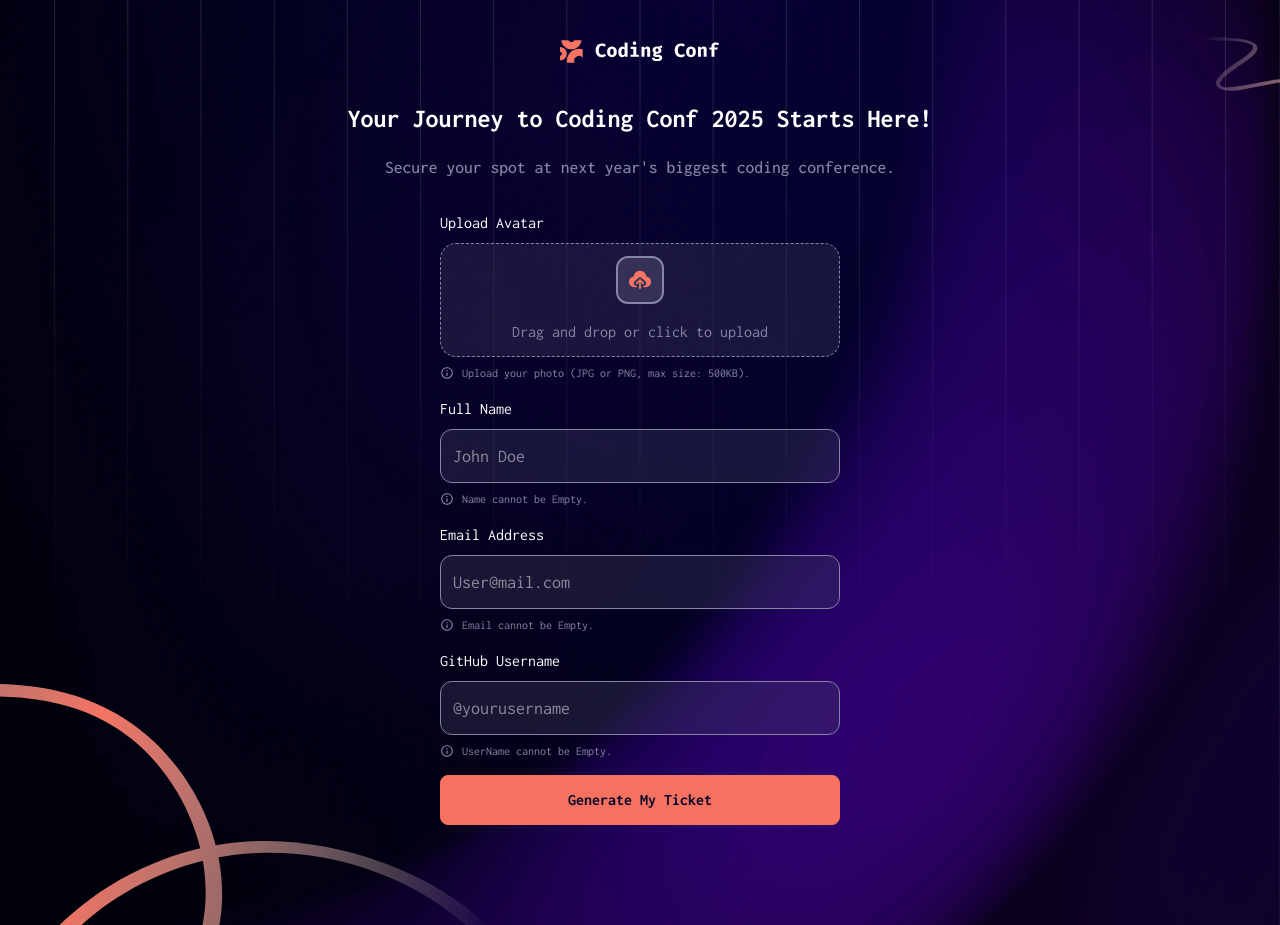
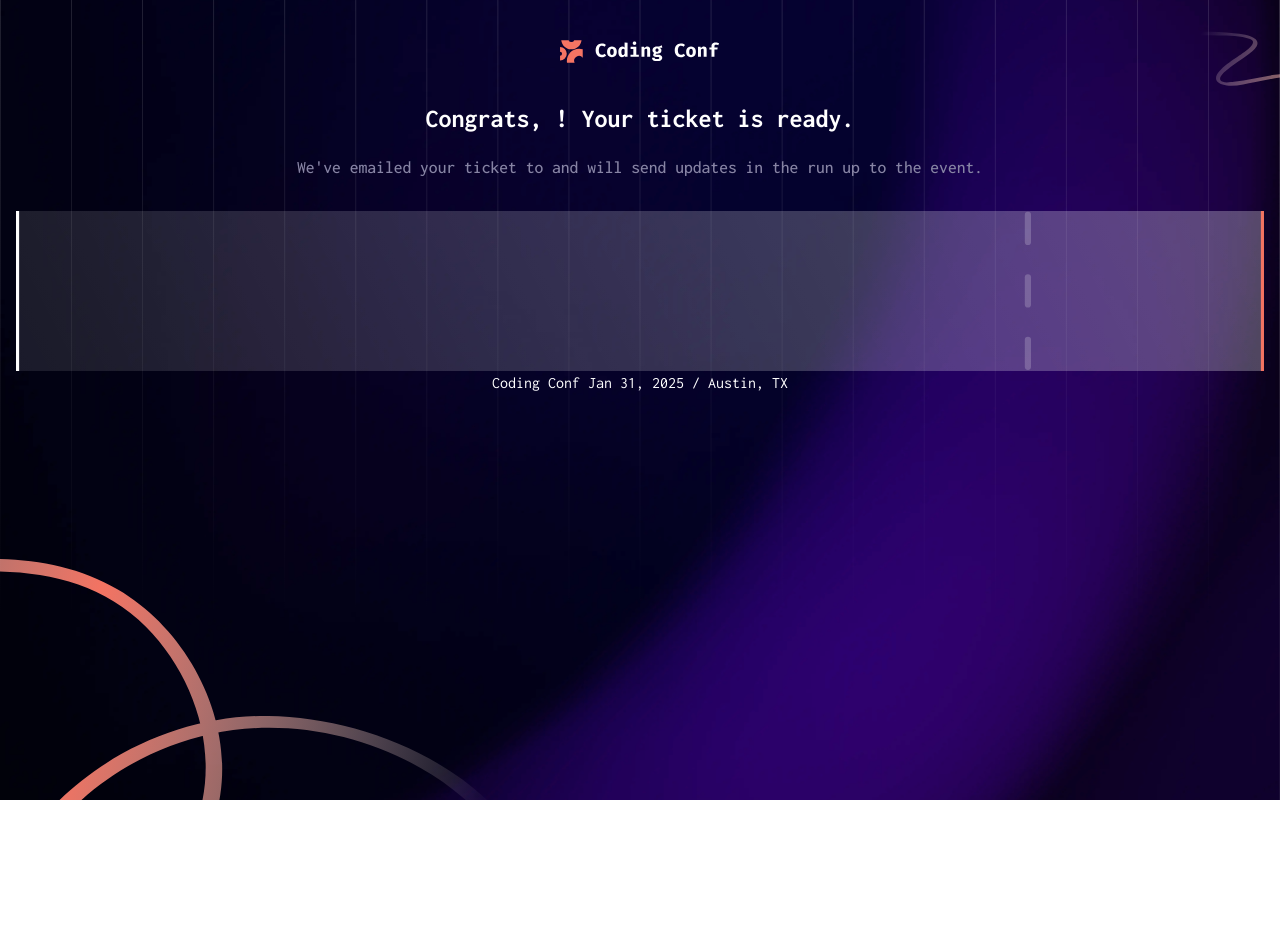
Before and after one commit to D-KILLJOY/FEM-conference-ticket-generator, a React (Vite) app: page / in a window 1280 px wide. After the commit the page ends 800 px from the top, so only its background shows below. Built offline with nearby package versions, Linux system fonts and the light colour scheme.

Commit message:
Added form validation and started creation of ticket page

```diff
--- a/src/App.tsx
+++ b/src/App.tsx
@@ -11,8 +11,15 @@ import mainLogo from "./assets/images/logo-full.svg";
 // import squigglyTop from "./assets/images/pattern-squiggly-line-top.svg";
 import Form from "./Components/Form.tsx";
 import Ticket from "./Components/Ticket.tsx";
+
+type dispState = "form" | "ticket";
+
 function App() {
-    const [status, setStatus] = useState<"form" | "ticket">("form");
+    const [status, setStatus] = useState<dispState>("ticket");
+
+    function dispSet(stat: dispState) {
+        setStatus(stat);
+    }
 
     return (
         <main className="py-10 pb-25 px-4 w-full mx-auto min-h-screen bg-size-[cover,7.5rem,15.625rem] bg-position-[center,100%_4%,bottom_left] bg-no-repeat relative lg:bg-size-[cover,7.5rem,40%] flex flex-col items-center">
@@ -22,7 +29,7 @@ function App() {
                 className="mx-auto w-40 mb-10"
             />
 
-            {status === "form" ? <Form /> : <Ticket />}
+            {status === "form" ? <Form dispToggle={dispSet} /> : <Ticket />}
         </main>
     );
 }
--- a/src/Components/Form.tsx
+++ b/src/Components/Form.tsx
@@ -2,11 +2,19 @@ import { useEffect, useState } from "react";
 import iconUpload from "../assets/images/icon-upload.svg";
 import { MdInfoOutline } from "react-icons/md";
 
+type dispState = "form" | "ticket";
+
+type FieldKey = "name" | "email" | "github";
+
 type InputField = {
-    value: null | string;
+    value: string;
     error: boolean;
     errormsg: string;
 };
+
+interface formProps {
+    dispToggle: (state: dispState) => void;
+}
 
 type UserDetails = {
     avatar: InputField;
@@ -15,7 +23,7 @@ type UserDetails = {
     github: InputField;
 };
 
-function Form() {
+function Form({ dispToggle }: formProps) {
     const [userDetails, setUserDetails] = useState<UserDetails>({
         avatar: {
             value: "",
@@ -28,8 +36,10 @@ function Form() {
     });
 
     const maxSize = 500 * 1024;
+    const emailRegex = /^[a-zA-Z0-9._%+-]+@[a-zA-Z0-9.-]+\.[a-zA-Z]{2,}$/;
+    const usernameRegex = /^@[a-zA-Z0-9_](?:[a-zA-Z0-9_.]{0,28}[a-zA-Z0-9_])?$/;
 
-    const handleFile = (file: File | undefined) => {
+    function handleFile(file: File | undefined) {
         if (!file) return;
 
         if (userDetails.avatar.value) {
@@ -49,7 +59,7 @@ function Form() {
             setUserDetails((prev) => ({
                 ...prev,
                 avatar: {
-                    value: null,
+                    value: "",
                     error: true,
                     errormsg: "Only PNG or JPG images allowed",
                 },
@@ -62,7 +72,7 @@ function Form() {
             setUserDetails((prev) => ({
                 ...prev,
                 avatar: {
-                    value: null,
+                    value: "",
                     error: true,
                     errormsg:
                         "File too large, Please upload a photo under under 500KB.",
@@ -79,7 +89,19 @@ function Form() {
                 errormsg: " ",
             },
         }));
-    };
+    }
+
+    function updateInput(key: FieldKey, value: string) {
+        setUserDetails((prev) => ({
+            ...prev,
+            [key]: {
+                ...prev[key],
+                value,
+                error: false,
+                errormsg: "",
+            },
+        }));
+    }
 
     useEffect(() => {
         return () => {
@@ -94,27 +116,101 @@ function Form() {
         setUserDetails((prev) => ({
             ...prev,
             avatar: {
-                value: null,
+                value: "",
                 error: false,
                 errormsg: "",
             },
         }));
     }
 
-    const imgChange = (e: React.ChangeEvent<HTMLInputElement>) => {
+    function imgChange(e: React.ChangeEvent<HTMLInputElement>) {
         const file = e.target.files?.[0];
         if (file) {
             handleFile(file);
         }
-    };
+    }
 
-    const imgDrop = (e: React.DragEvent<HTMLLabelElement>) => {
+    function imgDrop(e: React.DragEvent<HTMLDivElement>) {
         e.preventDefault();
         const file = e.dataTransfer.files?.[0];
         if (file) {
             handleFile(file);
         }
+    }
+
+    function formValidate(e: React.FormEvent<HTMLFormElement>) {
+        e.preventDefault();
+
+        const updatedStatus = {
+            avatar: {
+                ...userDetails.avatar,
+                error: userDetails.avatar.value.trim() === "",
+                errormsg:
+                    userDetails.name.value.trim() === ""
+                        ? "You need to upload a photo"
+                        : "",
+            },
+
+            name: {
+                ...userDetails.name,
+                error:
+                    userDetails.name.value.trim() === "" ||
+                    userDetails.name.value.trim().length < 2,
+
+                errormsg:
+                    userDetails.name.value.trim() === ""
+                        ? "Name cannot be empty"
+                        : userDetails.name.value.trim().length < 2
+                          ? "Name must be at least 2 Characters long"
+                          : "",
+            },
+
+            email: {
+                ...userDetails.email,
+                error:
+                    userDetails.email.value.trim() === "" ||
+                    !emailRegex.test(userDetails.email.value.trim()),
+                errormsg:
+                    userDetails.email.value.trim() === ""
+                        ? "Email cannot be empty"
+                        : emailRegex.test(userDetails.email.value.trim())
+                          ? ""
+                          : "Looks like this is not an email",
+            },
+            github: {
+                ...userDetails.github,
+                error:
+                    userDetails.github.value.trim() === "" ||
+                    !usernameRegex.test(userDetails.github.value.trim()) ||
+                    userDetails.github.value.trim().length < 2,
+                errormsg:
+                    userDetails.github.value.trim() === ""
+                        ? "Github username cannot be empty"
+                        : usernameRegex.test(userDetails.github.value.trim())
+                          ? "Invalid username, include an @ before your username"
+                          : "",
+            },
         };
+
+        setUserDetails(updatedStatus);
+        toggleState(updatedStatus);
+    }
+
+    function toggleState(status: UserDetails) {
+        const allValid =
+            status.avatar.value.trim() !== "" &&
+            !status.avatar.error &&
+            status.name.value.trim() !== "" &&
+            !status.name.error &&
+            status.email.value.trim() !== "" &&
+            !status.email.error &&
+            status.github.value.trim() !== "" &&
+            !status.github.error;
+
+        if (!allValid) return;
+
+        dispToggle("ticket");
+    }
 
     return (
         <>
@@ -126,14 +222,15 @@ function Form() {
                     Secure your spot at next year's biggest coding conference.
                 </p>
             </header>
-            <form className="w-full max-w-100">
+            <form onSubmit={formValidate} className="w-full max-w-100">
                 <div className="mb-4">
                     <p className="mb-2">Upload Avatar</p>
-                    <label
+                    <div
                         onDrop={imgDrop}
                         onDragOver={(e) => e.preventDefault()}
                         className="border w-full border-dashed flex flex-col justify-center items-center bg-Neutral-700/30 p-3 rounded-2xl border-Neutral-500 "
                     >
+                        <label className="mb-4 cursor-pointer">
                             <img
                                 src={
                                     userDetails.avatar.value
@@ -141,7 +238,7 @@ function Form() {
                                         : iconUpload
                                 }
                                 alt=""
-                            className={`border-2 border-Neutral-500 bg-Neutral-700/55 rounded-xl mb-4 w-12 h-12 ${userDetails.avatar.value ? "" : "p-2"}`}
+                                className={`border-2 border-Neutral-500 bg-Neutral-700/55 rounded-xl  w-12 h-12 ${userDetails.avatar.value ? "" : "p-2"}`}
                             />
                             <input
                                 onChange={imgChange}
@@ -150,6 +247,7 @@ function Form() {
                                 hidden
                                 className="w-full"
                             />
+                        </label>
                         {userDetails.avatar.value ? (
                             <div className="flex gap-2 items-center">
                                 <button
@@ -171,7 +269,7 @@ function Form() {
                                 Drag and drop or click to upload
                             </p>
                         )}
-                    </label>
+                    </div>
                     {userDetails.avatar.error === false ? (
                         <span className="flex justify-start items-center text-xs mt-2 gap-2 text-Neutral-500">
                             <MdInfoOutline className="text-sm" />
@@ -191,42 +289,66 @@ function Form() {
 
                     <input
                         type="text"
-                        className="w-full border rounded-xl bg-Neutral-700/30 p-3  border-Neutral-500 text-lg"
+                        id="name"
+                        name="name"
+                        value={userDetails.name.value}
+                        onChange={(e) =>
+                            updateInput("name", e.currentTarget.value)
+                        }
+                        className={`w-full border rounded-xl bg-Neutral-700/30 p-3  border-Neutral-500 text-lg ${userDetails.name.error ? "border-red-400" : ""}`}
                         placeholder="John Doe"
                     />
 
-                    <span className="flex justify-start items-center text-xs mt-2 gap-2 text-Neutral-500">
+                    {userDetails.name.error && (
+                        <span className="flex justify-start items-center text-xs mt-2 gap-2 text-red-400">
                             <MdInfoOutline className="text-sm" />
-                        <p className="co">Name cannot be Empty.</p>
+                            <p>{userDetails.name.errormsg}</p>
                         </span>
+                    )}
                 </div>
                 <div className="mb-4">
                     <p className="mb-2">Email Address</p>
 
                     <input
-                        type="text"
-                        className="w-full border rounded-xl bg-Neutral-700/30 p-3  border-Neutral-500 text-lg cursor-pointer"
+                        type="email"
+                        id="email"
+                        name="email"
+                        value={userDetails.email.value}
+                        onChange={(e) =>
+                            updateInput("email", e.currentTarget.value)
+                        }
+                        className={`w-full border rounded-xl bg-Neutral-700/30 p-3  border-Neutral-500 text-lg ${userDetails.email.error ? "border-red-400" : ""}`}
                         placeholder="User@mail.com"
                     />
 
-                    <span className="flex justify-start items-center text-xs mt-2 gap-2 text-Neutral-500">
+                    {userDetails.email.error && (
+                        <span className="flex justify-start items-center text-xs mt-2 gap-2 text-red-400">
                             <MdInfoOutline className="text-sm" />
-                        <p className="co">Email cannot be Empty.</p>
+                            <p>{userDetails.email.errormsg}</p>
                         </span>
+                    )}
                 </div>
-                <div className="mb-4">
+                <div className="mb-6">
                     <p className="mb-2">GitHub Username</p>
 
                     <input
                         type="text"
-                        className="w-full border rounded-xl bg-Neutral-700/30 p-3  border-Neutral-500 text-lg cursor-pointer"
+                        id="github"
+                        name="github"
+                        value={userDetails.github.value}
+                        onChange={(e) =>
+                            updateInput("github", e.currentTarget.value)
+                        }
+                        className={`w-full border rounded-xl bg-Neutral-700/30 p-3  border-Neutral-500 text-lg ${userDetails.github.error ? "border-red-400" : ""}`}
                         placeholder="@yourusername"
                     />
 
-                    <span className="flex justify-start items-center text-xs mt-2 gap-2 text-Neutral-500">
+                    {userDetails.github.error && (
+                        <span className="flex justify-start items-center text-xs mt-2 gap-2 text-red-400">
                             <MdInfoOutline className="text-sm" />
-                        <p className="co">UserName cannot be Empty.</p>
+                            <p>{userDetails.github.errormsg}</p>
                         </span>
+                    )}
                 </div>
 
                 <button
--- a/src/Components/Ticket.tsx
+++ b/src/Components/Ticket.tsx
@@ -3,17 +3,15 @@ function Ticket() {
         <>
             <header className="px-2">
                 <h1 className="font-bold text-[1.625rem] text-center mb-5 leading-8">
-                    Your Journey to Coding Conf 2025 Starts Here!
+                    Congrats, ! Your ticket is ready.
                 </h1>
                 <p className="mb-8 text-Neutral-500 text-[1.1rem] leading-6 font-medium text-center">
-                    Secure your spot at next year's biggest coding conference.
+                    We've emailed your ticket to and will send updates in the
+                    run up to the event.
                 </p>
-            </header>{" "}
-            <p>
-                Congrats, ! Your ticket is ready. We've emailed your ticket to
-                and will send updates in the run up to the event. Coding Conf
-                Jan 31, 2025 / Austin, TX
-            </p>
+            </header>
+            <section className="ticket  w-full h-40"></section>
+            <p>Coding Conf Jan 31, 2025 / Austin, TX</p>
         </>
     );
 }
--- a/src/index.css
+++ b/src/index.css
@@ -32,3 +32,7 @@ main {
     md:bg-[url('./assets/images/pattern-lines.svg'),url('./assets/images/pattern-squiggly-line-top.svg'),url('./assets/images/pattern-squiggly-line-bottom-mobile-tablet.svg')]
     lg:bg-[url('./assets/images/pattern-lines.svg'),url('./assets/images/pattern-squiggly-line-top.svg'),url('./assets/images/pattern-squiggly-line-bottom-desktop.svg')] text-Neutral-0 font-Inconsolata;
 }
+
+.ticket {
+    @apply bg-[url('./assets/images/pattern-ticket.svg')] bg-center bg-cover;
+}
```
Lines whose indentation alone changed are shown as unchanged.
